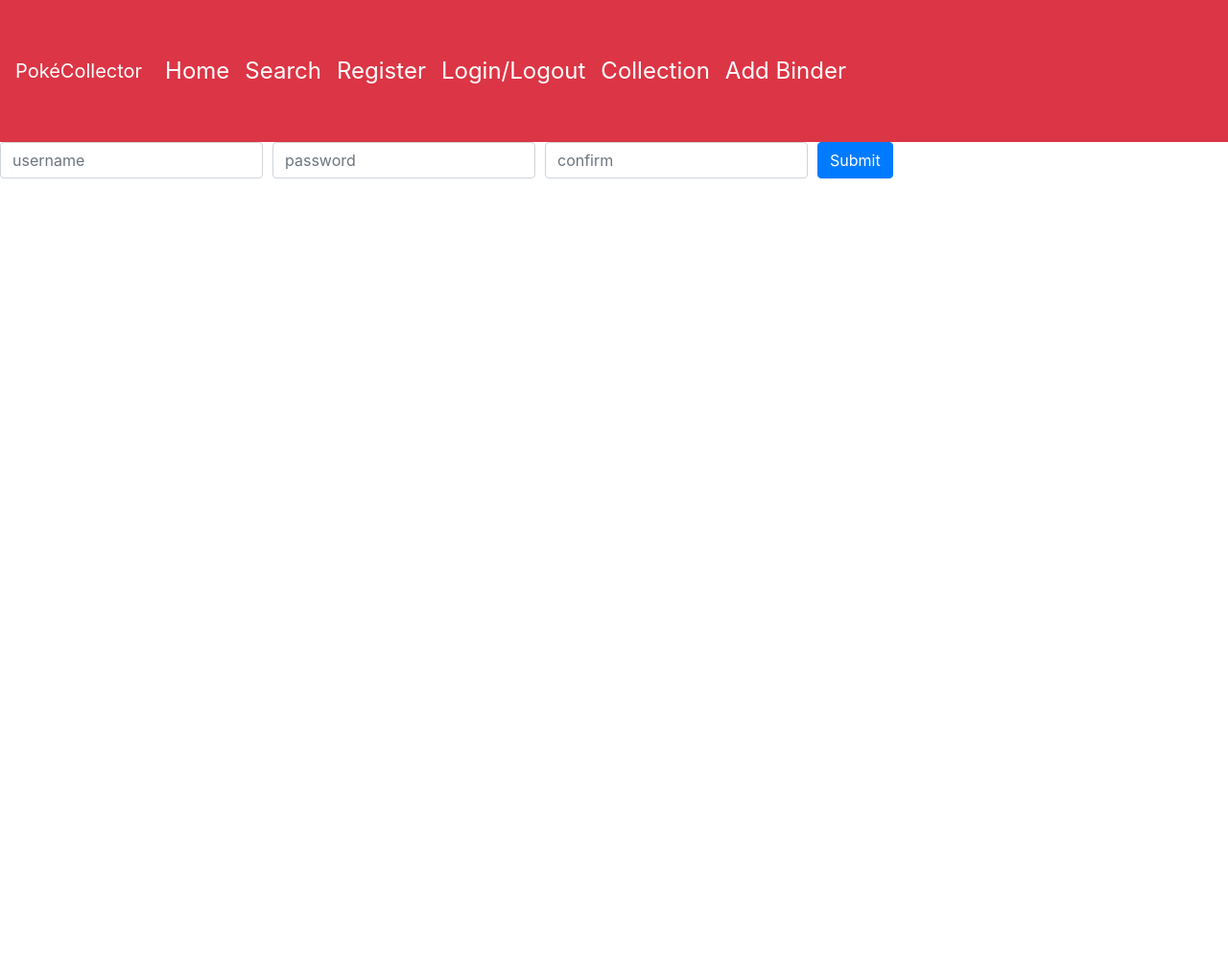
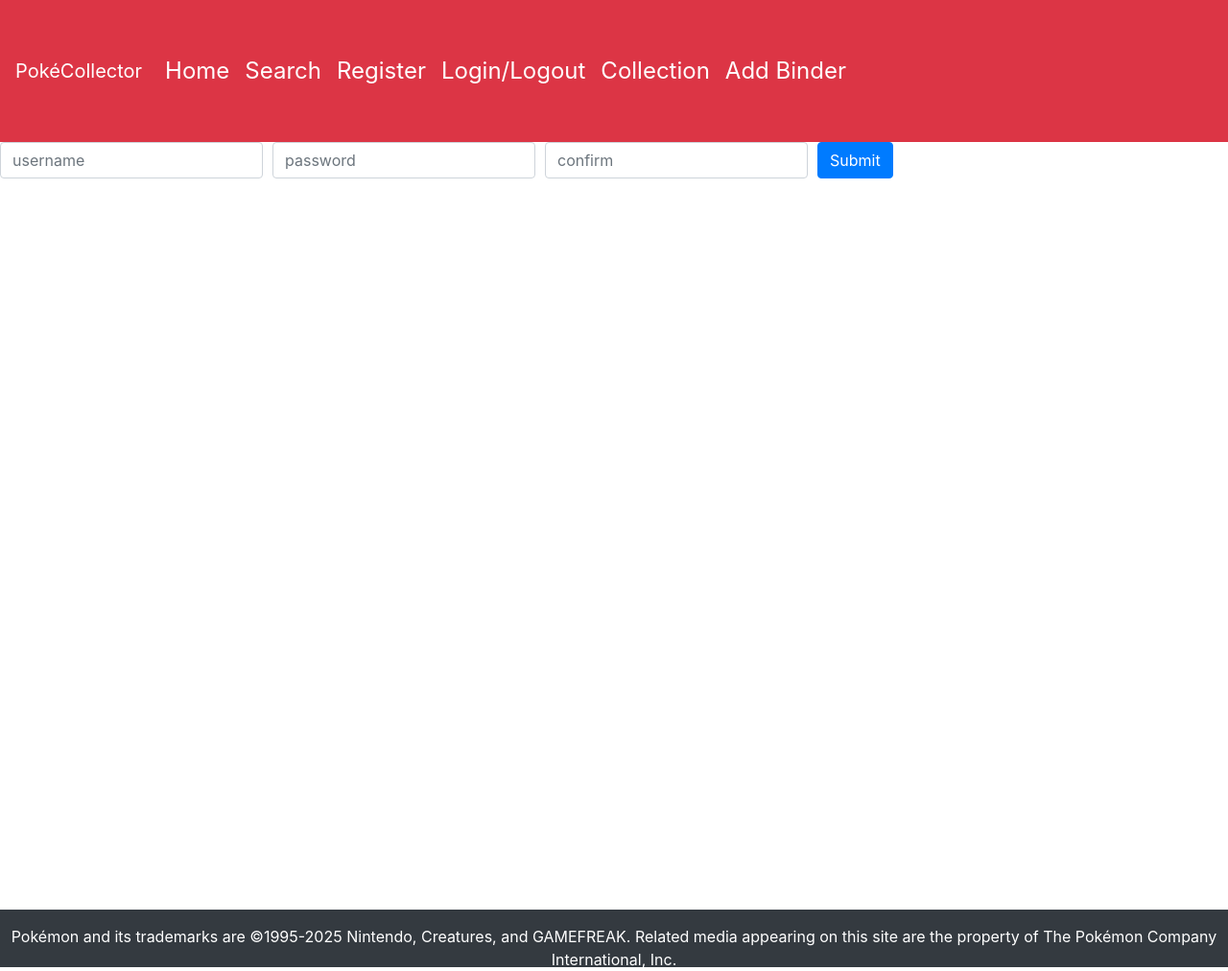
Before and after one commit to everupward248/pokebinder, a Flask app: page /register in a window 1280 px wide. Shown: the whole page at 96% size. Before the commit the page ends 186 px from the top, so only its background shows below. Run offline with Flask 3, Linux system fonts and the light colour scheme; some libraries are stand-ins or nearby versions.

```diff
--- a/templates/add_binder.html
+++ b/templates/add_binder.html
@@ -5,7 +5,7 @@
 {% endblock %}
 
 {% block main %}
-
+<div class="content">
     <!--Header to greet the user when on the page-->
     <div style="width: 90%; border: 15px; padding: 30px; margin: 20px; font-style: italic; color: #454545">
         <h1>
@@ -40,6 +40,7 @@
         </div>
         <button type="submit" class="btn btn-primary" style="padding: 10px; margin: 20px; margin-left: 55px;">Submit</button>
     </form>
+</div>
 
 <!--script used to dynamically generate the ranges needed for the dropdown menus-->>
 <script src="static/scripts.js"></script>
--- a/templates/apology.html
+++ b/templates/apology.html
@@ -6,7 +6,10 @@
 
 
 {% block main %}
+<div class="content">
     <img alt="{{ top }}" class="border img-fluid" src="/static/blastoise.jpg" title="{{ top }}">
     <p>{{top}}</p>
     <p2>{{bottom}}</p2>
+</div>
+
 {% endblock %}
--- a/templates/base.html
+++ b/templates/base.html
@@ -18,6 +18,22 @@
     <stlye>
       {% block style %}{% endblock %}
     </stlye>
+
+    <style>
+      html, body {
+      height: 100%;
+      margin: 0;
+    }
+
+    .content {
+      min-height: 100vh;
+      padding-bottom: 60px; /* Give space for footer */
+    }
+
+    footer {
+      height: 60px;
+    }
+    </style>
 
     <title>PokéCollectorTCG {% block title %}{% endblock %}</title>
   </head>
@@ -56,6 +72,14 @@
         {% block main %}{% endblock %}
     </main>
 
+    <footer class="bg-dark text-white text-center py-3">
+      <div>
+        <p>
+          Pokémon and its trademarks are ©1995-2025 Nintendo, Creatures, and GAMEFREAK. Related media appearing on this site are the property of The Pokémon Company International, Inc.
+        </p>
+      </div>
+    </footer>
+
     <!-- Optional JavaScript -->
     <!-- jQuery first, then Popper.js, then Bootstrap JS -->
     <script src="https://code.jquery.com/jquery-3.3.1.slim.min.js" integrity="sha384-q8i/X+965DzO0rT7abK41JStQIAqVgRVzpbzo5smXKp4YfRvH+8abtTE1Pi6jizo" crossorigin="anonymous"></script>
--- a/templates/collection.html
+++ b/templates/collection.html
@@ -3,6 +3,7 @@
 {% block title%}Collection{% endblock %}
 
 {% block main %}
+<div class="content">
     <div style="width: 90%; border: 15px; padding: 50px; margin: 20px; font-style: italic; color: #454545">
         <h1>
             Your collection is displayed below. Click on the pokéball to view its contents. Delete binders from colletion by using the delete button.
@@ -27,6 +28,8 @@
         </div>
         {% endfor %}
     </div>
+</div>
+
 
 <script>
     function confirmDelete() {
--- a/templates/index.html
+++ b/templates/index.html
@@ -5,5 +5,8 @@
 {% endblock %}
 
 {% block main %}
+<div class="content">
     Welcome to PokeCollector!
+</div>
+
 {% endblock %}
--- a/templates/register.html
+++ b/templates/register.html
@@ -4,8 +4,9 @@
 
 {% block main%}
 
-<!--add padding to move the form away from the navbar-->
-<form action="/register" method="post">
+<div class="content">
+  <!--add padding to move the form away from the navbar-->
+  <form action="/register" method="post">
     <div class="form-row align-items-center">
       <div class="col-auto">
         <label class="sr-only" for="inlineFormInput">username</label>
@@ -24,6 +25,7 @@
       </div>
     </div>
   </form>
+</div>
 
 
 {% endblock %}
--- a/templates/search.html
+++ b/templates/search.html
@@ -3,9 +3,10 @@
 {% block title %}Search{% endblock %}
 
 {% block main %}
+<div class="content">
   <div style="width: 90%; padding: 10px; margin: 15px; margin-top:40px; margin-left: 40px;font-style: italic;">
     <h1 style="text-align: left; color: #454545">
-      Please type a set from the Pokémon TCG into the search box. Ah, excellent! Just like choosing your first partner Pokémon, this is where your journey begins. Dive in, explore the vast world of cards, and discover the set that will shape your path as a true Pokémon Trainer!
+        Please type a set from the Pokémon TCG into the search box. Dive in, explore the vast world of cards, and discover the set that will shape your path as a true Pokémon Trainer!
     </h1>
   </div>
 
@@ -26,5 +27,6 @@
         </div>
       </form>
   </div>
+</div>
 
 {% endblock %}
--- a/templates/searched.html
+++ b/templates/searched.html
@@ -8,6 +8,7 @@
 
 
 {% block main %}
+<div class="content">
     <div style="margin: 20px;">
         <h1>There are {{ total }} cards in {{ set_name }} for a total market value of <span class="price">{{ total_price }}</span>(per tcgplayer): </h1>
     </div>
@@ -30,8 +31,8 @@
          <span id="closeButton">&times;</span>
          <img id="modalContent" src="" alt="Enlarged Image">
      </div>
-
-     <!-- Link to the external JavaScript file -->
+</div>
+         <!-- Link to the external JavaScript file -->
      <script >
         //initialize tooltips
         // Initialize Bootstrap tooltips
--- a/templates/selected_binder.html
+++ b/templates/selected_binder.html
@@ -28,6 +28,7 @@
 
 
 {% block main %}
+<div class="content">
     <div style="margin: 60px;">
         <div style="width: 90%; margin: 40px; font-style: italic; color: #454545">
             <h1>
@@ -41,7 +42,7 @@
                                 <option value="{{ set.name }}">{{ set.name }}</option>
                             {% endfor %}
                         </select>
-                    <button type="submit" class="btn btn-primary" style="border: 15px; padding: 20px; margin: 10px;">Submit</button>
+                        <button type="submit" class="btn btn-primary" style="border: 15px; padding: 20px; margin: 0px; margin-top: 8px;">Submit</button>
                     </div>
                 </form>
             </div>
@@ -90,6 +91,7 @@
     <div id="imageModal" onclick="closeModal()">
         <span id="closeButton">&times;</span>
         <img id="modalContent" src="" alt="Enlarged Image">
+    </div>
 </div>
 <script>
     //crete the variables which are taken from the collection_data
```
Also changed, not shown: templates/base_centered.html (+22 -2 lines), templates/login.html (+25 -1 lines). Lines whose indentation alone changed are shown as unchanged.
